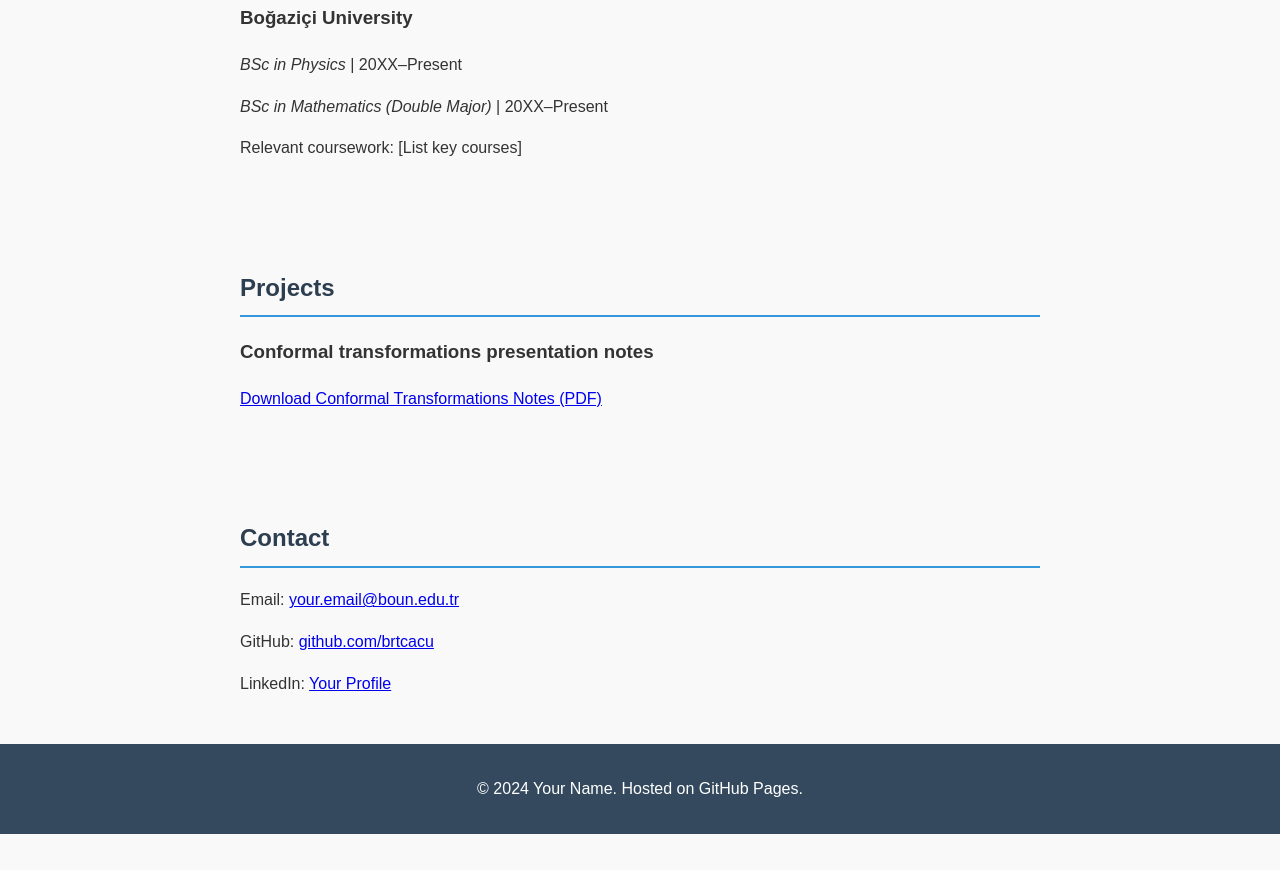
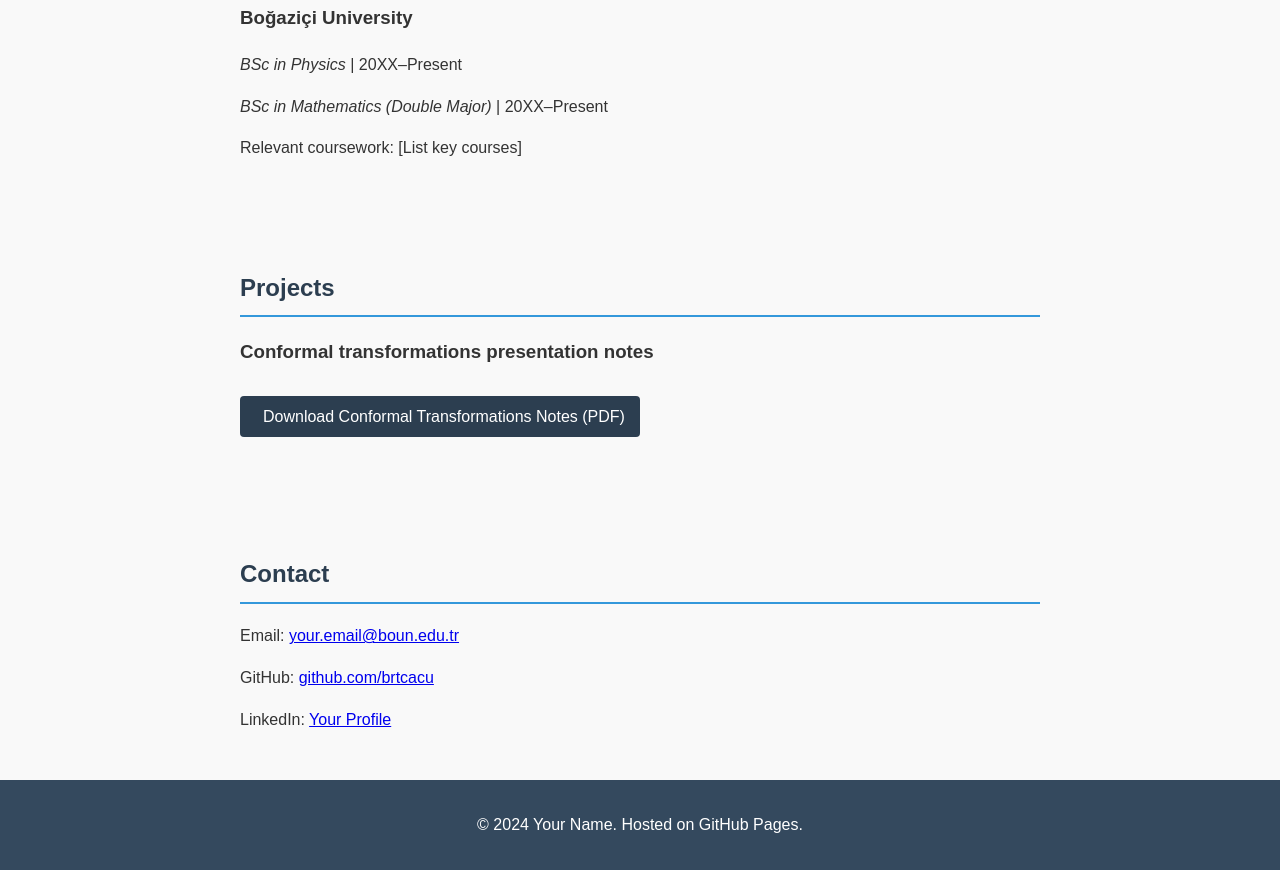
Before and after one commit to brtcacu/brtphys.github.io, a plain HTML site: page index.html in a window 1280 px wide. Shown: the part 827-1697 px from the top of the page. Before the commit the page ends 1661 px from the top, so only its background shows below. Drawn offline with Linux system fonts and the light colour scheme.

Commit message:
Update styles.css

```diff
--- a/styles.css
+++ b/styles.css
@@ -57,7 +57,26 @@ section {
     max-width: 800px;
     margin: 0 auto;
 }
+.pdf-link {
+    display: inline-block;
+    padding: 8px 15px;
+    background-color: #2c3e50; /* Dark blue */
+    color: white;
+    text-decoration: none;
+    border-radius: 4px;
+    margin: 10px 0;
+    transition: background-color 0.3s;
+}
 
+.pdf-link:hover {
+    background-color: #3498db; /* Light blue */
+}
+
+/* PDF icon color */
+.fa-file-pdf {
+    margin-right: 8px;
+    color: #e74c3c; /* Red */
+}
 h2 {
     color: #2c3e50;
     border-bottom: 2px solid #3498db;
```
